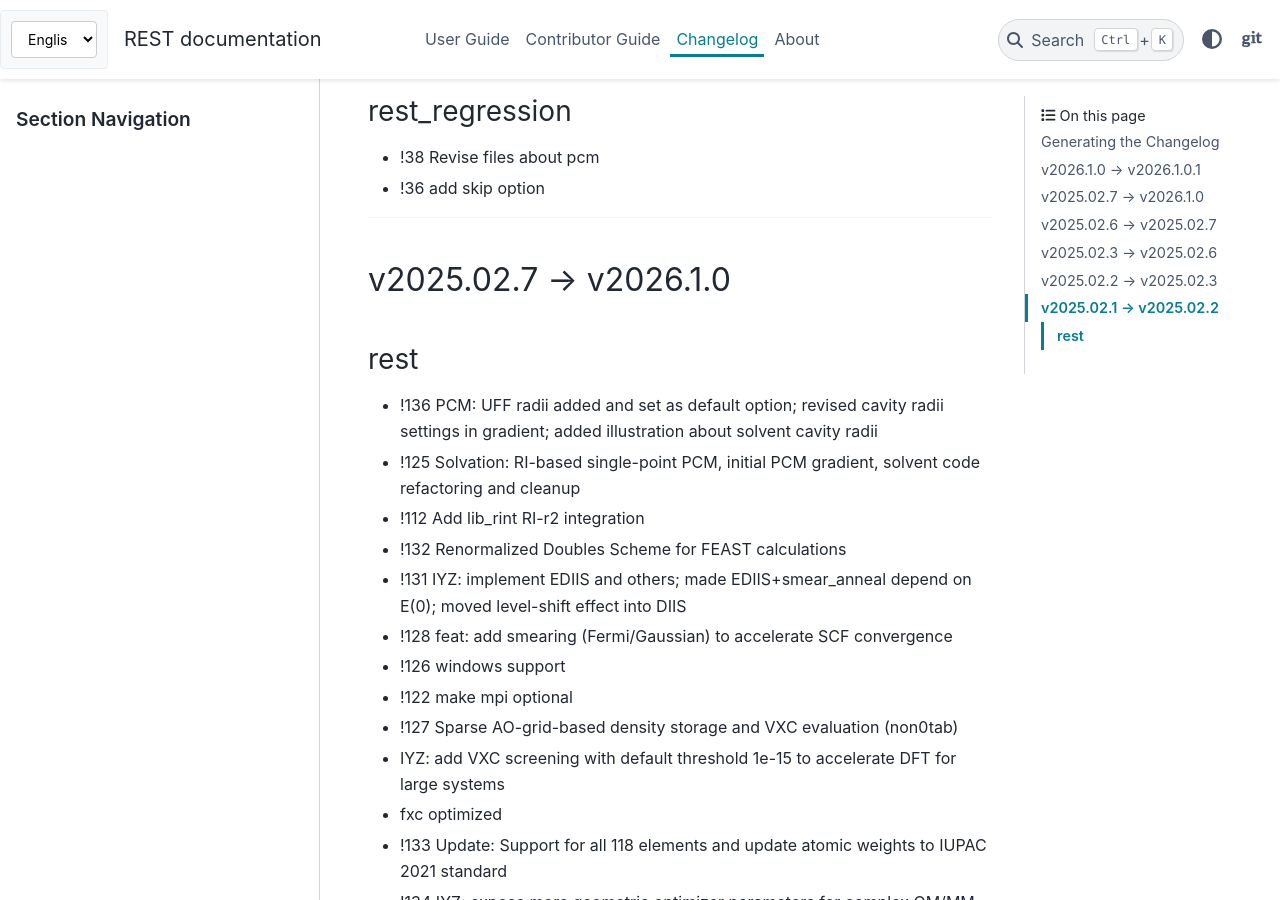
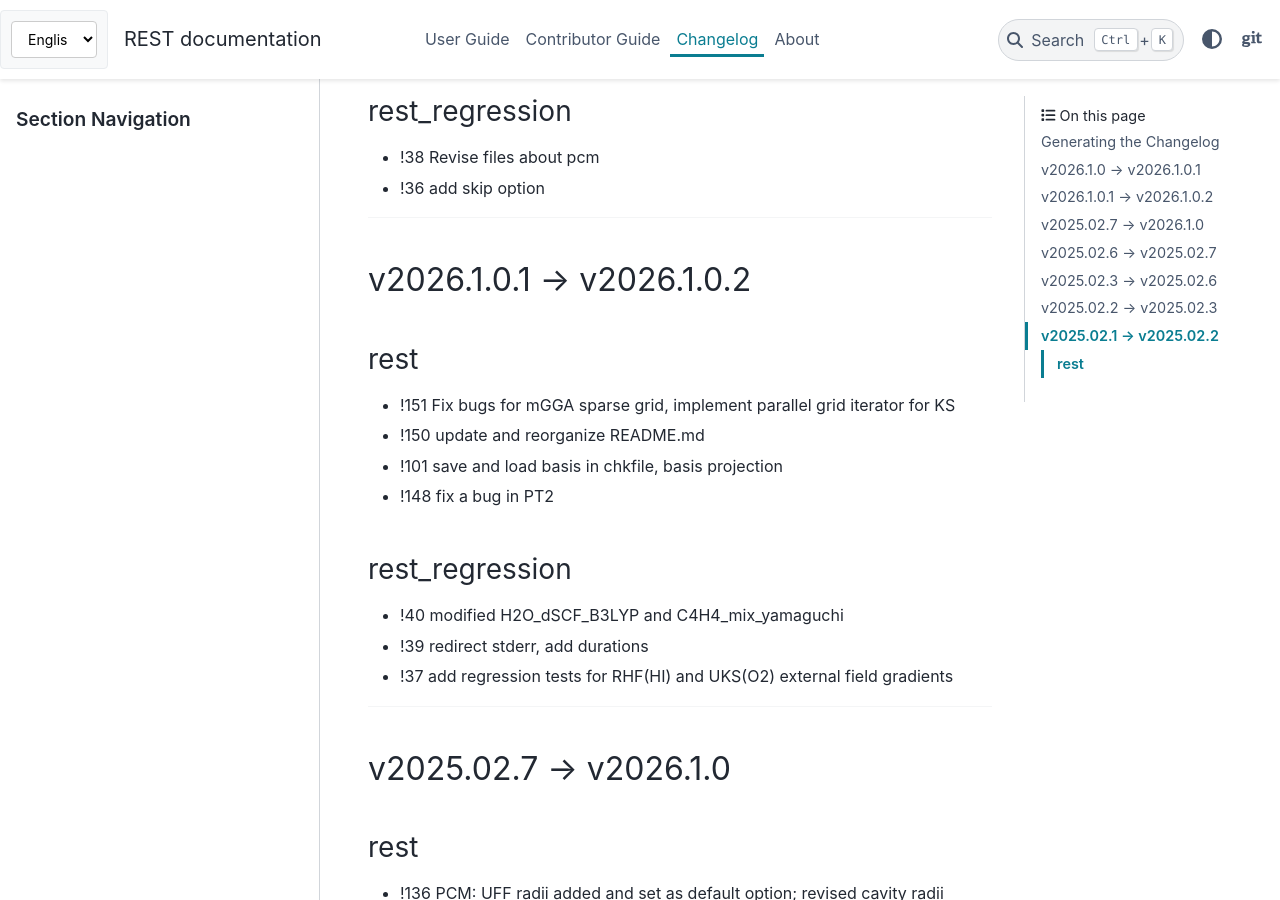
Before and after one commit to jeanwsr/rest_doc, a Sphinx documentation site: the page built from source/changelog.md, in a window 1280 px wide and 900 px high, scrolled down 804 px. Built offline with Sphinx 7.4.7 and the PyData theme 0.15.4, drawn with Linux system fonts in a browser that asks for light colours; pages that are not in the unit, such as notebooks, are missing from menus.

Commit message:
update changelog

```diff
--- a/source/changelog.md
+++ b/source/changelog.md
@@ -27,6 +27,23 @@ The script outputs git revisions and `git log --oneline` for each sub-repository
 
 - !38 Revise files about pcm
 - !36 add skip option
+
+---
+
+## v2026.1.0.1 → v2026.1.0.2
+
+### rest
+
+- !151 Fix bugs for mGGA sparse grid, implement parallel grid iterator for KS
+- !150 update and reorganize README.md
+- !101 save and load basis in chkfile, basis projection
+- !148 fix a bug in PT2
+
+### rest_regression
+
+- !40 modified H2O_dSCF_B3LYP and C4H4_mix_yamaguchi
+- !39 redirect stderr, add durations
+- !37 add regression tests for RHF(HI) and UKS(O2) external field gradients
 
 ---
 
```
Also changed, not shown: source_zh/changelog.md.
